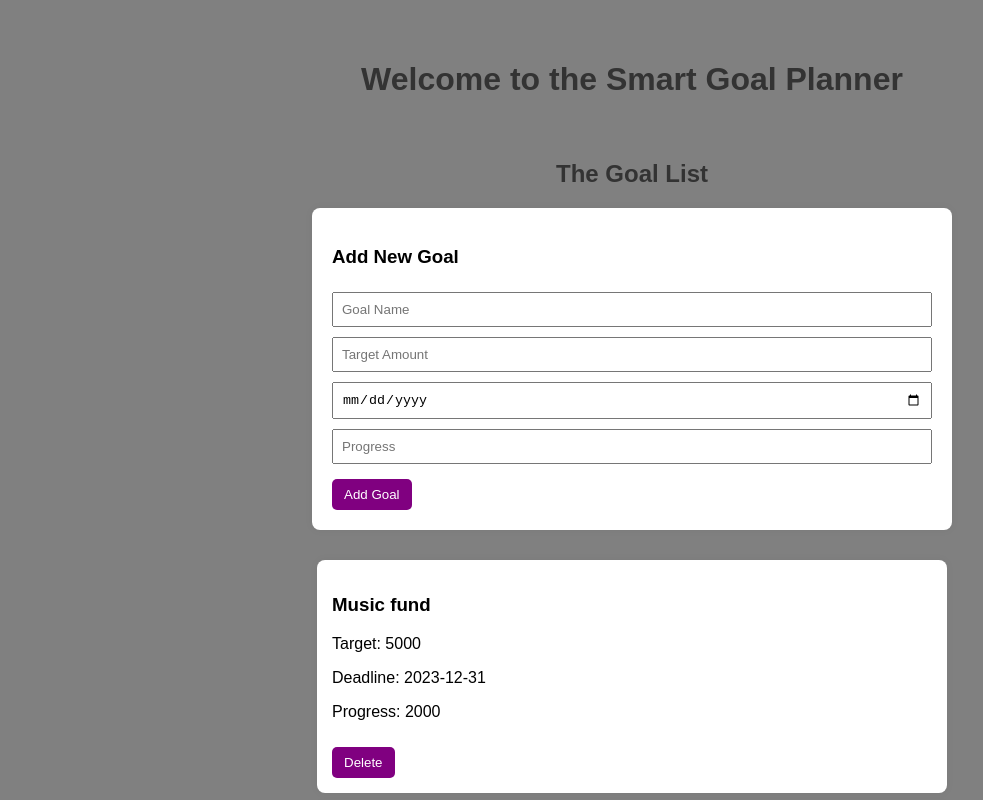
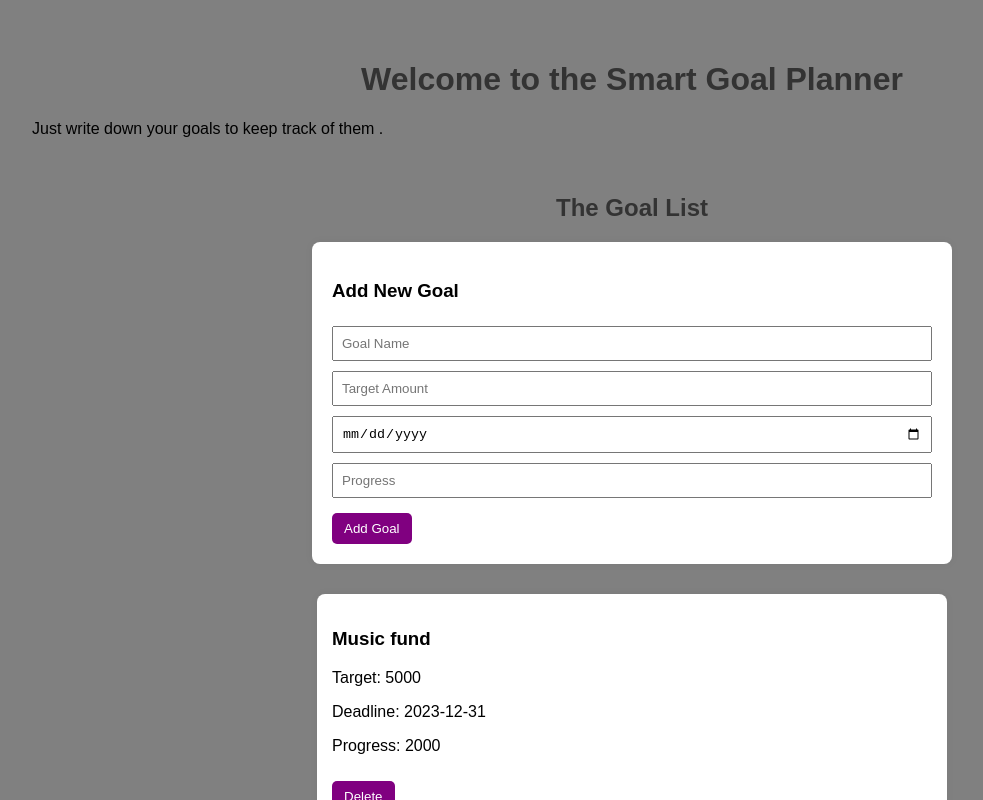
Before and after one commit to Daniel-commits392/Smart-Goal_planner, a React (Vite) app: page / in a window 1280 px wide. Shown: the top 800 px of the page, without its empty margins (8-991 px from the left). Built offline with nearby package versions, Linux system fonts and the light colour scheme; data requests are answered from the project's data file.

Commit message:
add paragraphs

```diff
--- a/src/App.jsx
+++ b/src/App.jsx
@@ -29,6 +29,7 @@ function App () {
   return (
     <div>
       <h1>Welcome to the Smart Goal Planner</h1>
+      <p>Just write down your goals to keep track of them .</p>
       <GoalList  goals={goals} onAddGoal={handleAddGoal} onDeleteGoal={handleDeleteGoal} />
       <Information goals={goals}/>
     </div>
```
